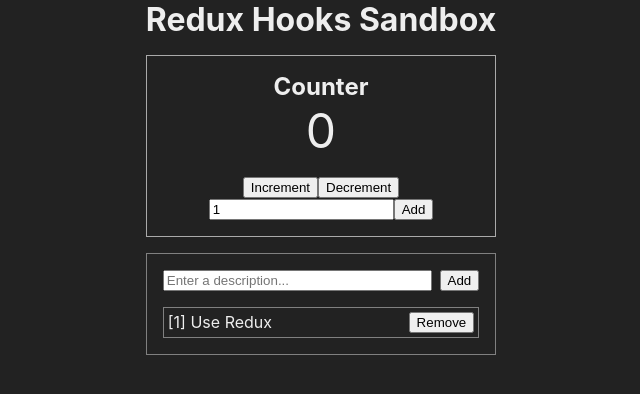
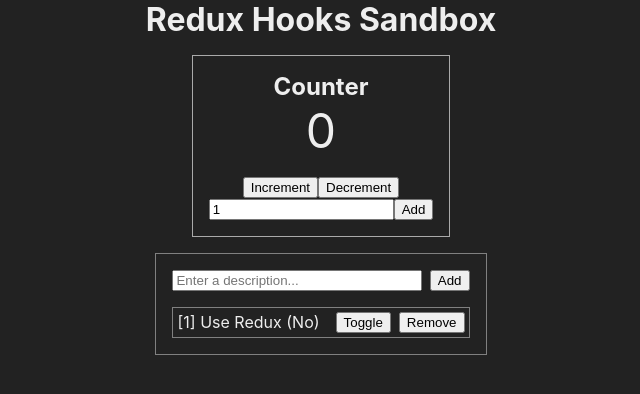
Before and after one commit to rmkane/redux-hooks, a React (Create React App) app: page / in a window 1280 px wide. Shown: the top 394 px of the page, without its empty margins (319-959 px from the left). Built offline with nearby package versions, Linux system fonts and the light colour scheme.

Commit message:
Add todo toggle and vscode settings

```diff
--- a/src/app/components/common/Todo.jsx
+++ b/src/app/components/common/Todo.jsx
@@ -1,6 +1,6 @@
 import React, { useCallback, useMemo, useState } from 'react';
 import { useDispatch, useSelector } from 'react-redux';
-import { addTodo, removeTodo } from '../../features/todoSlice';
+import { addTodo, removeTodo, toggleTodo } from '../../features/todoSlice';
 import '../../../css/Todo.css';
 
 const Todo = () => {
@@ -12,6 +12,13 @@
   const handleAdd = useCallback(() => {
     dispatch(addTodo({ text: entry }));
   }, [dispatch, entry]);
+
+  const handleToggle = useCallback(
+    ({ target }) => {
+      dispatch(toggleTodo(+target.dataset.id));
+    },
+    [dispatch]
+  );
 
   const handleRemove = useCallback(
     ({ target }) => {
@@ -35,20 +42,25 @@
           </button>
         </div>
         <ul className="Todo-List">
-          {todoList.map(({ id, text }) => (
+          {todoList.map(({ completed, id, text }) => (
             <li className="Todo-Item" key={id}>
               <span>
-                [{id}] {text}
+                [{id}] {text} ({completed ? 'Yes' : 'No'})
               </span>
-              <button type="button" data-id={id} onClick={handleRemove}>
-                Remove
-              </button>
+              <div className="ButtonGroup">
+                <button type="button" data-id={id} onClick={handleToggle}>
+                  Toggle
+                </button>
+                <button type="button" data-id={id} onClick={handleRemove}>
+                  Remove
+                </button>
+              </div>
             </li>
           ))}
         </ul>
       </div>
     ),
-    [entry, handleAdd, handleRemove, todoList]
+    [entry, handleAdd, handleRemove, handleToggle, todoList]
   );
 };
 
--- a/src/app/features/todoSlice.js
+++ b/src/app/features/todoSlice.js
@@ -1,7 +1,5 @@
 import { createSlice } from '@reduxjs/toolkit';
-
-const generateNewId = (list) =>
-  list.reduce((maxId, { id }) => Math.max(id, maxId), -1) + 1;
+import { generateNewId } from '../service/common';
 
 const todoSlice = createSlice({
   name: 'todo',
@@ -30,14 +28,20 @@
         state.list.splice(foundIndex, 1);
       }
     },
+    toggle: (state, action) => {
+      const found = state.list.find(({ id }) => id === action.payload);
+      if (found) {
+        found.completed = !found.completed;
+      }
+    },
   },
 });
 
 const {
-  actions: { add: addTodo, remove: removeTodo },
+  actions: { add: addTodo, remove: removeTodo, toggle: toggleTodo },
   reducer,
 } = todoSlice;
 
-export { addTodo, removeTodo, reducer };
+export { addTodo, removeTodo, toggleTodo, reducer };
 
 export default reducer;
--- /dev/null
+++ b/src/app/service/common.js
@@ -0,0 +1,5 @@
+const generateNewId = (list, getId = ({ id }) => id, min = 1) =>
+  list.reduce((maxId, obj) => Math.max(getId(obj), maxId), min - 1) + 1;
+
+// eslint-disable-next-line import/prefer-default-export
+export { generateNewId };
--- a/src/css/App.css
+++ b/src/css/App.css
@@ -30,4 +30,5 @@
   display: flex;
   flex-direction: column;
   gap: 1em;
+  align-items: center;
 }
--- a/src/css/Todo.css
+++ b/src/css/Todo.css
@@ -33,3 +33,9 @@
   display: flex;
   flex: 1;
 }
+
+.ButtonGroup {
+  display: flex;
+  margin-left: 1em;
+  gap: 0.5em;
+}
```
